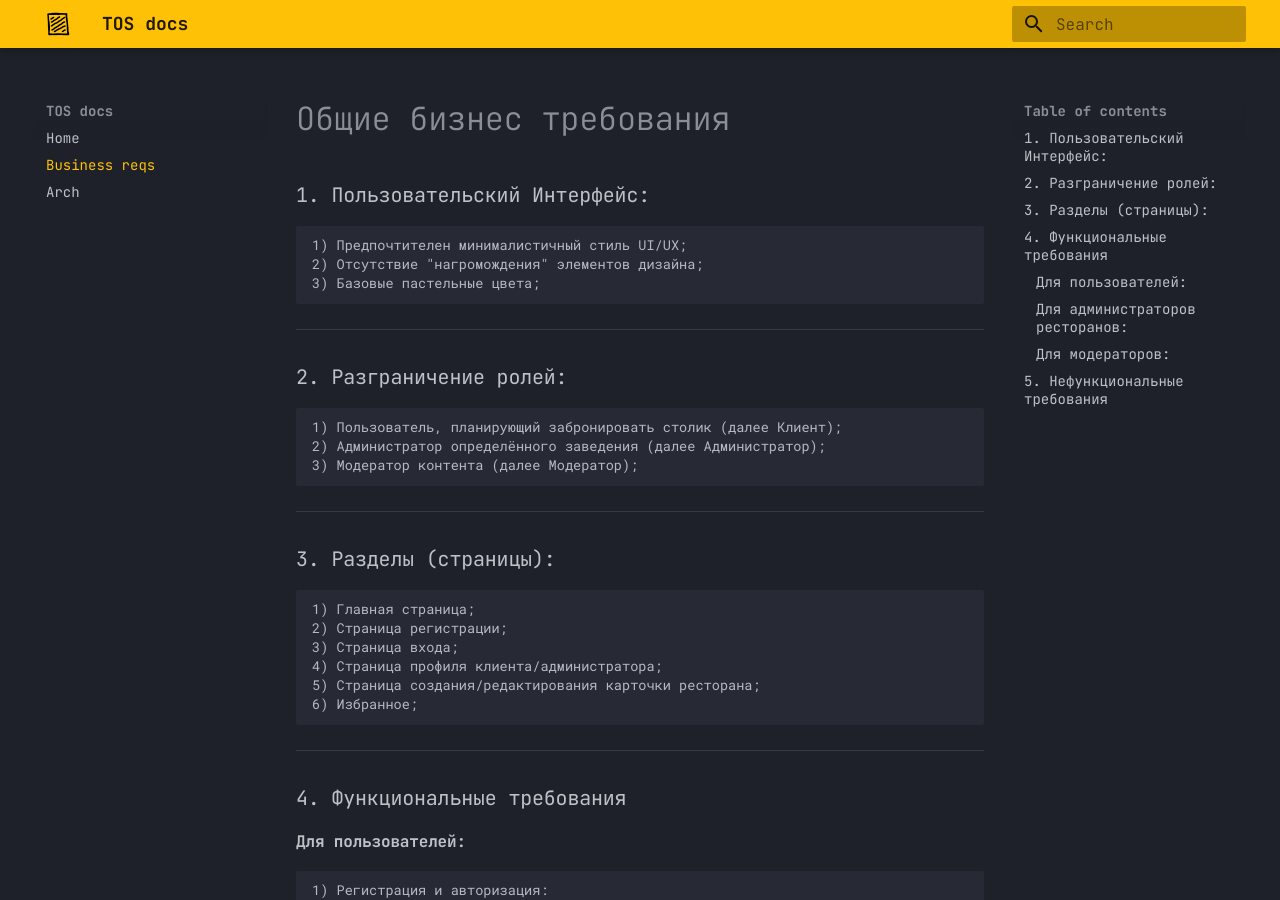
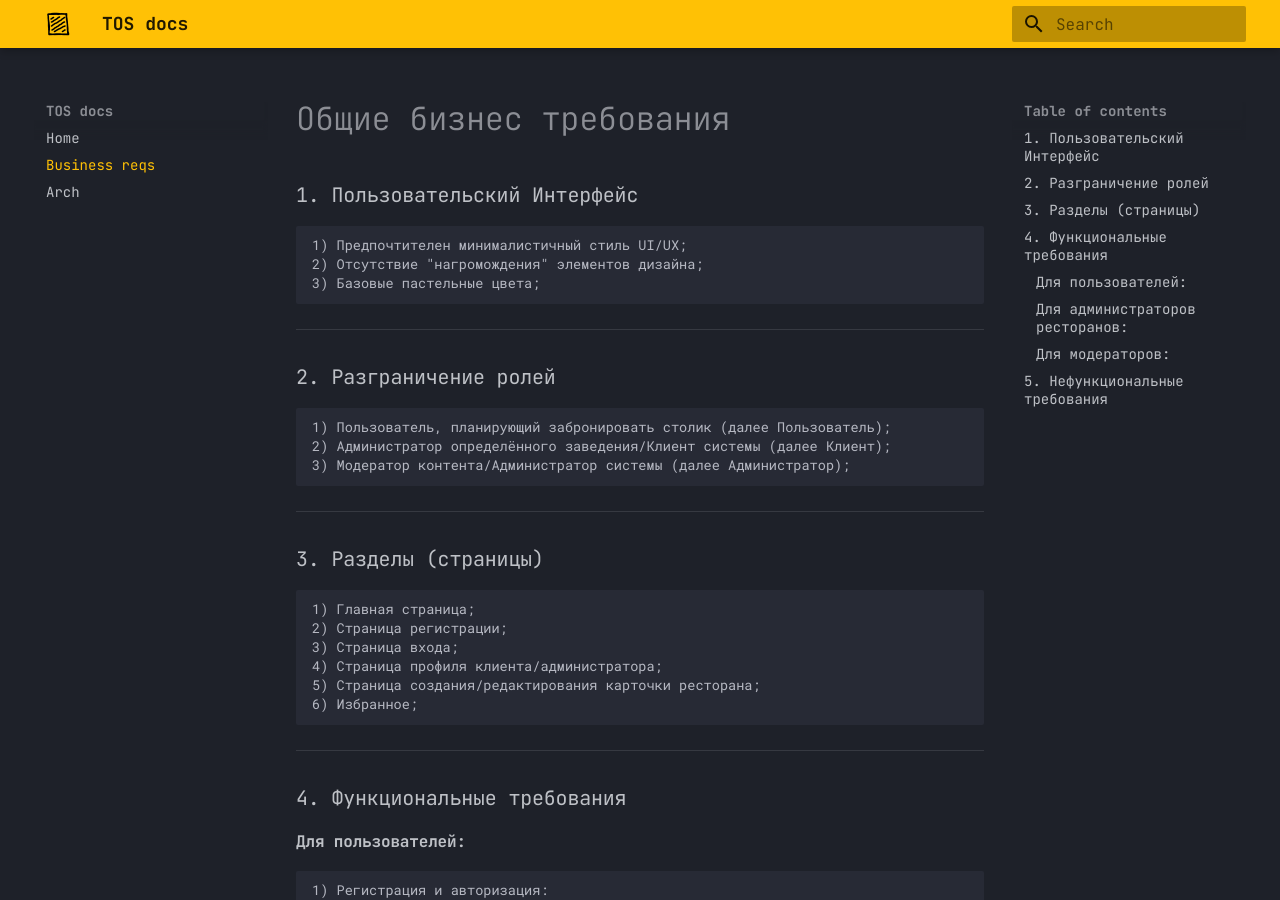
Before and after one commit to thisizmyusername/table-easy, an MkDocs documentation site: the page built from docs/docs/business requirements.md, in a window 1280 px wide and 900 px high. Built offline with MkDocs 1.6.1 and Material for MkDocs 9.7.7, drawn with Linux system fonts in a browser that asks for light colours.

Commit message:
update docs 13_03_25_

```diff
--- a/docs/docs/business requirements.md
+++ b/docs/docs/business requirements.md
@@ -1,18 +1,18 @@
 # Общие бизнес требования
 
-### 1. Пользовательский Интерфейс:
+### 1. Пользовательский Интерфейс
 	1) Предпочтителен минималистичный стиль UI/UX;
 	2) Отсутствие "нагромождения" элементов дизайна;
 	3) Базовые пастельные цвета;
 ---
 
-### 2. Разграничение ролей:
-	1) Пользователь, планирующий забронировать столик (далее Клиент);
-	2) Администратор определённого заведения (далее Администратор);
-	3) Модератор контента (далее Модератор);
+### 2. Разграничение ролей
+	1) Пользователь, планирующий забронировать столик (далее Пользователь);
+	2) Администратор определённого заведения/Клиент системы (далее Клиент);
+	3) Модератор контента/Администратор системы (далее Администратор);
 ---
 
-### 3. Разделы (страницы):
+### 3. Разделы (страницы)
 	1) Главная страница;
 	2) Страница регистрации;
 	3) Страница входа;
```
Also changed, not shown: docs/docs/index.md (+11 -2 lines), docs/docs/just a page.md (deleted, +0 -5 lines), docs/docs/lists testing.md (deleted, +0 -9 lines).
